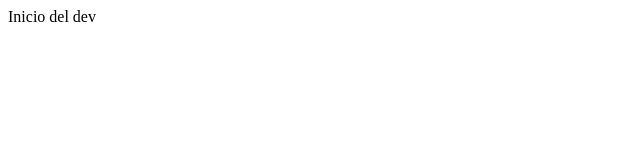
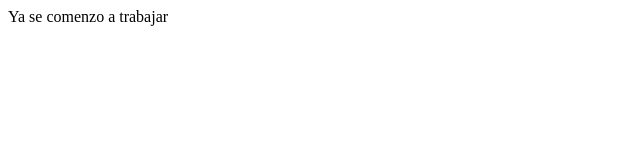
Before and after one commit to igacifuentes/branchs, a plain HTML site: page index.html in a window 1280 px wide. Shown: the full height of the page, 0-640 px from the left. Drawn offline with Linux system fonts and the light colour scheme.

Commit message:
Inicio trabajo

```diff
--- a/index.html
+++ b/index.html
@@ -2,6 +2,6 @@
 <head>
 </head>
 <body>
-Inicio del dev
+<p>Ya se comenzo a trabajar</p>
 </body>
 </html>
```
